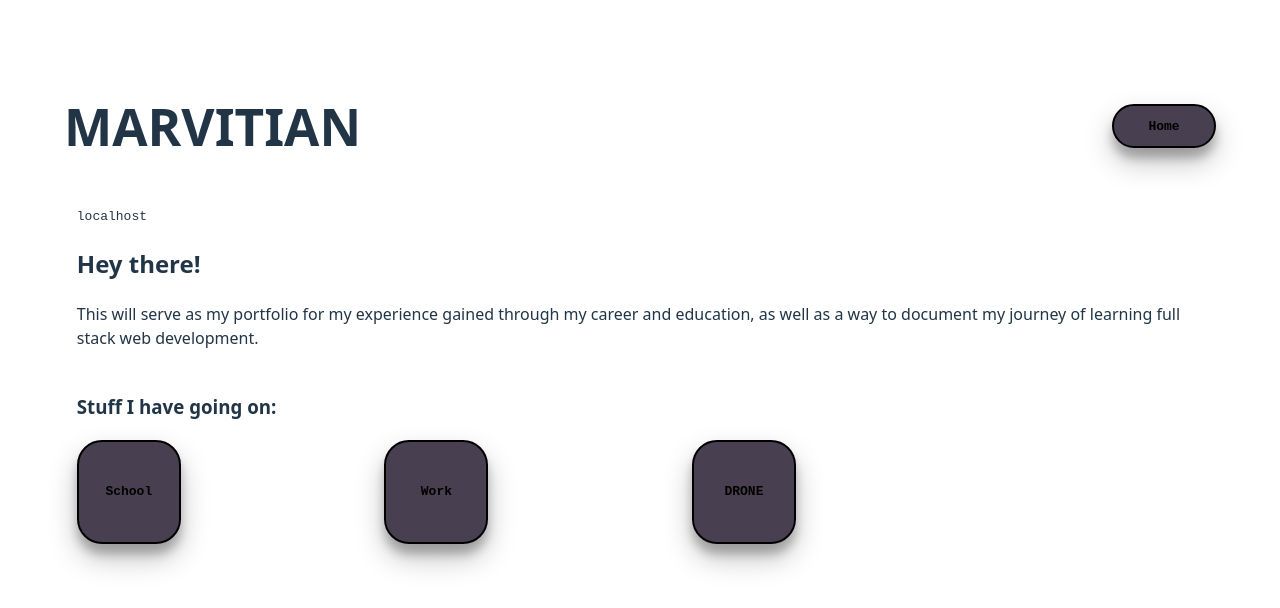
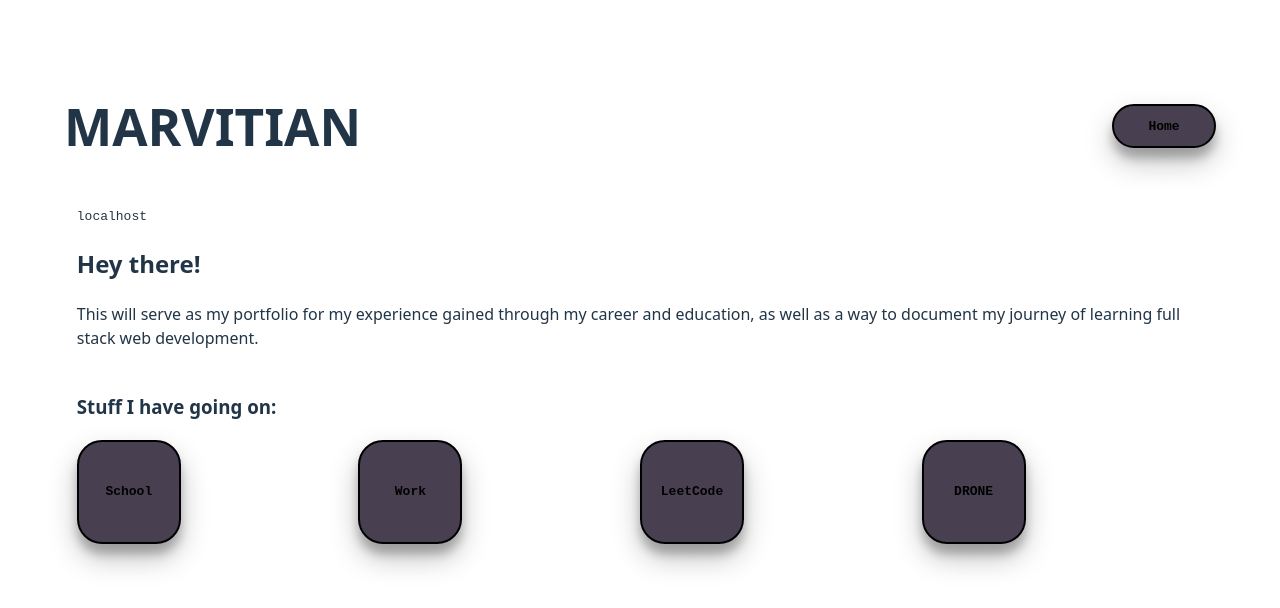
Before and after one commit to marvitian/marvitian_dot_com, a React (Vite) app: page / in a window 1280 px wide. Shown: the top 608 px of the page. Built offline with nearby package versions, Linux system fonts and the light colour scheme.

Commit message:
Adding Leetcode page

```diff
--- a/src/App.jsx
+++ b/src/App.jsx
@@ -11,6 +11,7 @@ import School from './pages/School';
 import ASIC from './pages/ASIC';
 import Work from './pages/Work';
 import Drone_page from './pages/DRONE';
+import Leetcode from './pages/Leetcode';
 
 function App() {
   // const [count, setCount] = useState(0)
@@ -26,6 +27,7 @@ function App() {
             <Route path="/work" element={<Work />} />
             <Route path="/ASIC" element={<ASIC />} />
             <Route path="/drone" element={<Drone_page />} />
+            <Route path="/Leetcode" element={<Leetcode />} />
             {/* <Route path="/school" element={<Home />} /> */}
           </Routes>
         </Router>
--- a/src/pages/Landing.jsx
+++ b/src/pages/Landing.jsx
@@ -25,6 +25,7 @@ function Landing(){
                     {/* <button className="contentBox" onClick={()=>window.location.href = ("./takenote")}>TakeNote</button> */}
                     <button className="contentBox" onClick={()=>window.location.href = ("./school")}>School</button>
                     <button className="contentBox" onClick={()=>window.location.href = ("./work")}>Work</button>
+                    <button className="contentBox" onClick={()=>window.location.href = ("./Leetcode")}>LeetCode</button>
                     {/* <button className="contentBox" onClick={()=>window.location.href = ("./ASIC")}>ASIC</button> */}
                     <button className="contentBox" onClick={()=>window.location.href = ("./drone")}>DRONE</button>
                     {/* <button className="contentBox" onClick={()=>window.location.href = ("./projects")}>Projects</button> */}
--- /dev/null
+++ b/src/pages/Leetcode.jsx
@@ -0,0 +1,12 @@
+import React from 'react';
+
+function Leetcode(){
+    return(
+        <div>
+
+        </div>
+    );
+}
+
+
+export default Leetcode;
```
